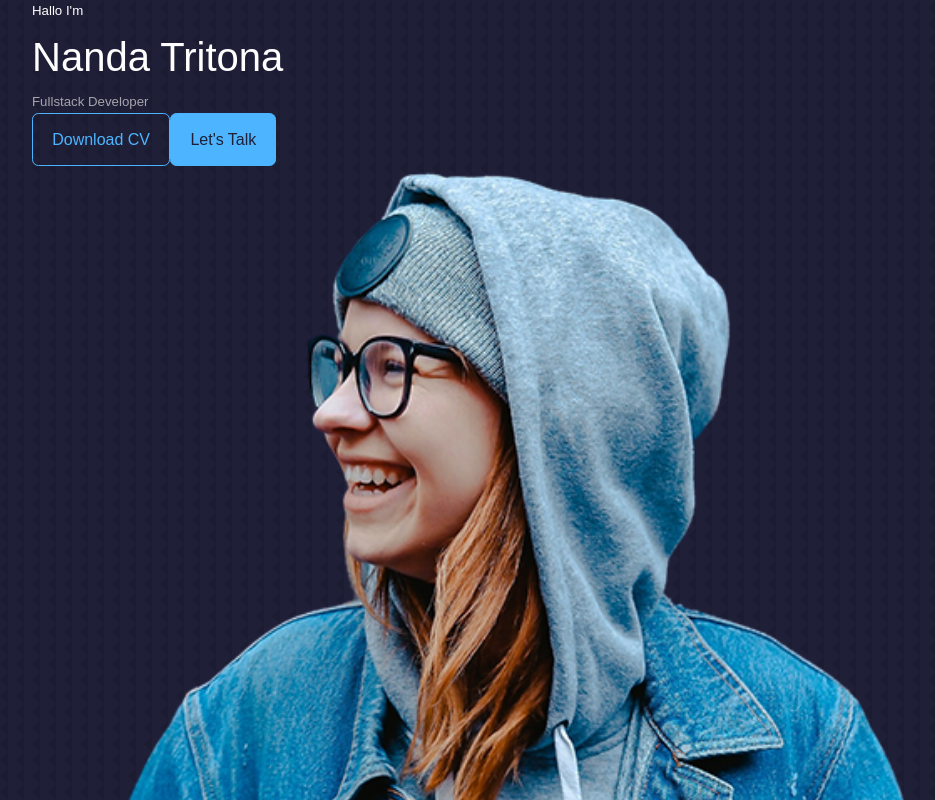
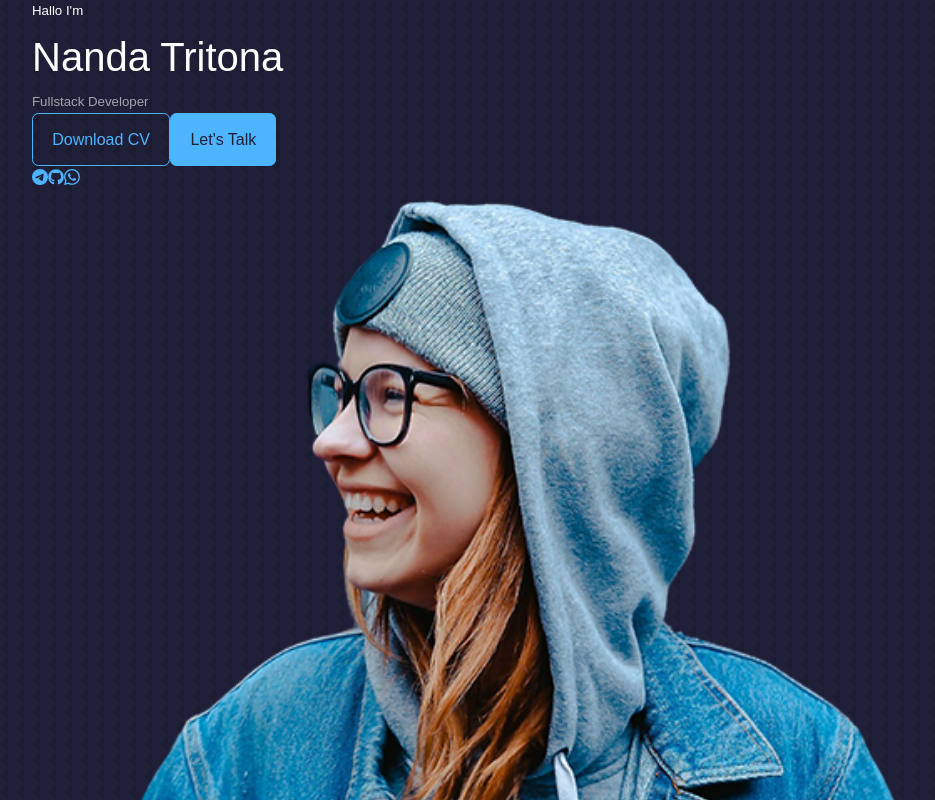
Before and after one commit to nandatritona/PortfolioMe, a React (Create React App) app in the folder reactapp/: page / in a window 1280 px wide. Shown: the top 800 px of the page, without its empty margins (128-1063 px from the left). Built offline with nearby package versions, Linux system fonts and the light colour scheme.

Commit message:
Melengkapi header

```diff
--- a/reactapp/package.json
+++ b/reactapp/package.json
@@ -9,6 +9,7 @@
     "jshint": "^2.13.4",
     "react": "^18.0.0",
     "react-dom": "^18.0.0",
+    "react-icons": "^4.3.1",
     "react-scripts": "5.0.1",
     "web-vitals": "^2.1.4"
   },
--- a/reactapp/src/components/header/Header.jsx
+++ b/reactapp/src/components/header/Header.jsx
@@ -2,6 +2,7 @@ import React from 'react';
 import './header.css';
 import CTA from './CTA';
 import ME from '../../assets/me.png';
+import HeaderSocial from './HeaderSocials';
 
 export const Header = () => {
     return (
@@ -11,6 +12,7 @@ export const Header = () => {
                 <h1>Nanda Tritona</h1>
                 <h5 className="text-light">Fullstack Developer</h5>
                 <CTA />
+                <HeaderSocial />
 
                 <div className="me">
                     <img src={ME} alt="me" />
--- /dev/null
+++ b/reactapp/src/components/header/HeaderSocials.jsx
@@ -0,0 +1,16 @@
+import React from 'react';
+import {BsTelegram} from 'react-icons/bs';
+import {FaGithub} from 'react-icons/fa';
+import {BsWhatsapp} from 'react-icons/bs';
+
+export const HeaderSocials = () => {
+    return (
+        <div className='haeder_socials'>
+            <a href="https://telegram.com" target="_blank" rel="noreferrer"><BsTelegram/></a>
+            <a href="https://telegram.com" target="_blank" rel="noreferrer"><FaGithub/></a>
+            <a href="https://telegram.com" target="_blank" rel="noreferrer"><BsWhatsapp/></a>
+        </div>
+    )
+}
+
+export default HeaderSocials;
```
Also changed, not shown: 1 other file (tests, documents, lock files or other folders).
